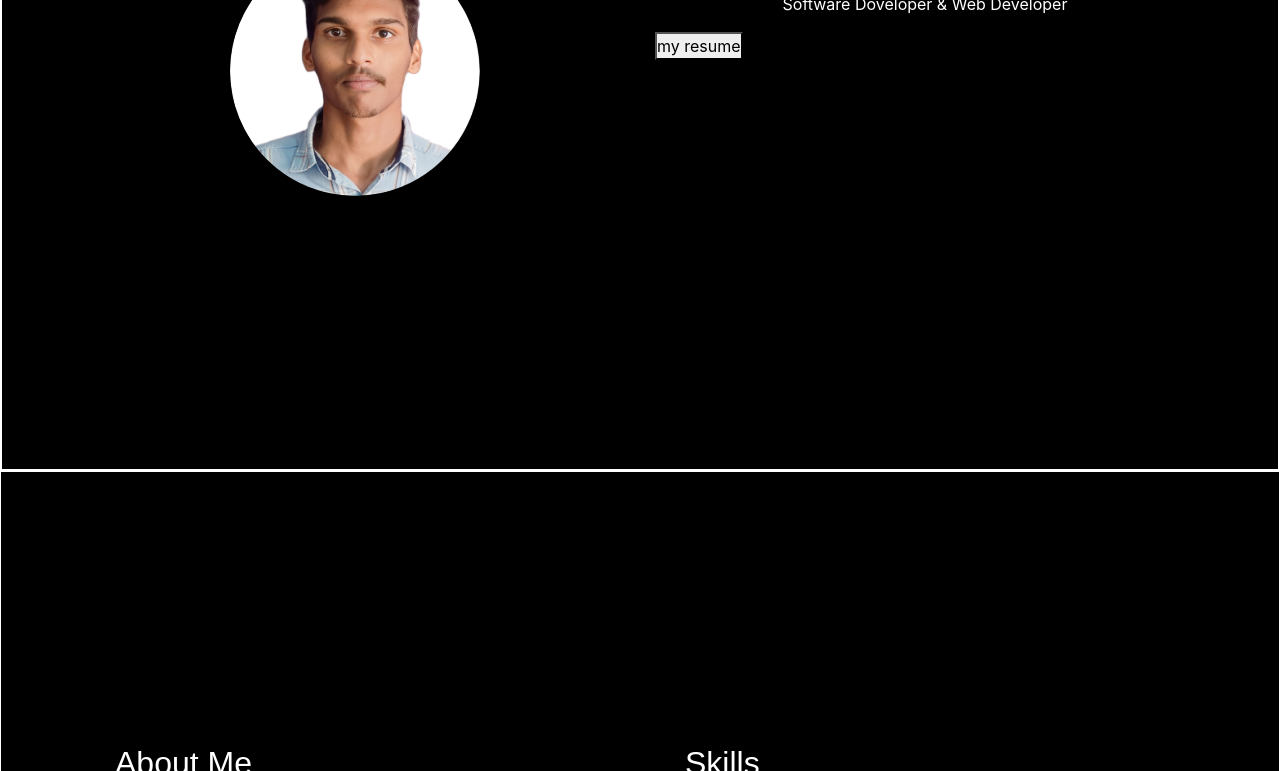
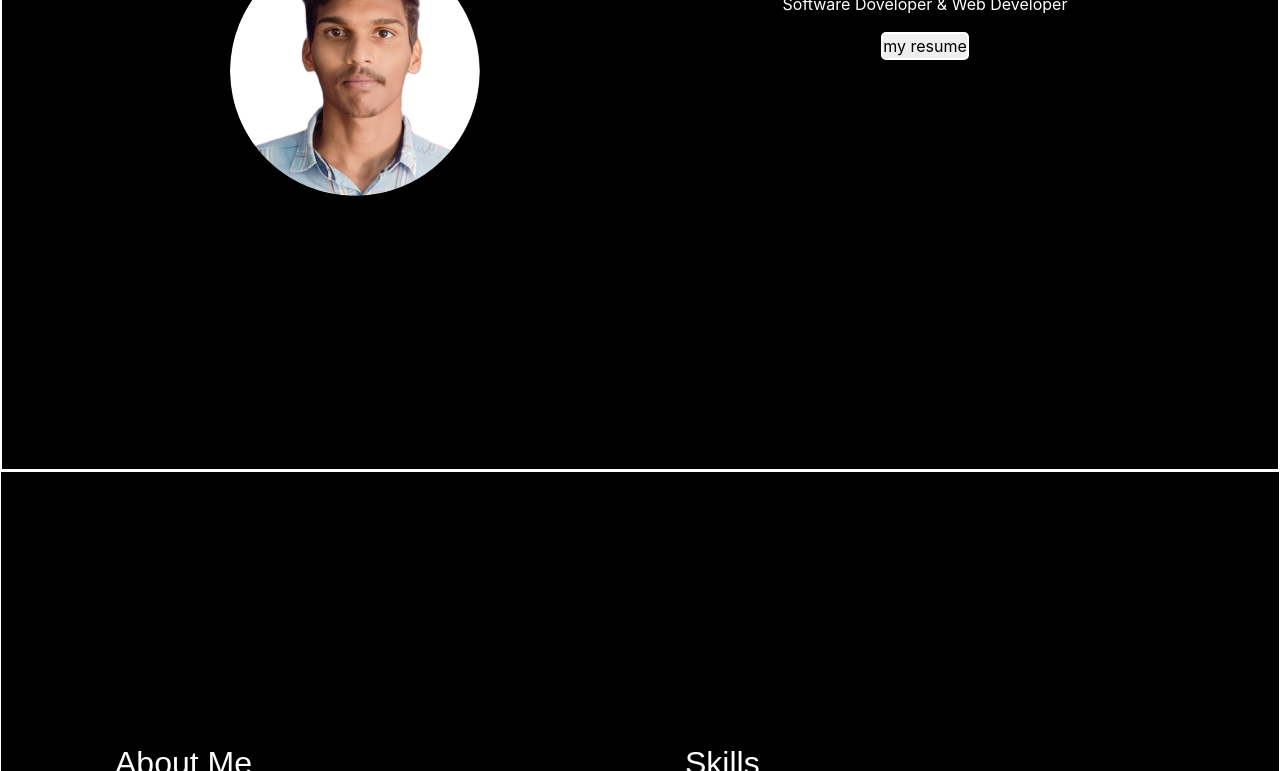
Before and after one commit to Durgaprasadgalla/my-portfolio, a plain HTML site: page index.html in a window 1280 px wide. Shown: the part 329-1100 px from the top of the page. Drawn offline with nearby package versions, Linux system fonts and the light colour scheme.

Commit message:
Update dp.css

```diff
--- a/dp.css
+++ b/dp.css
@@ -88,6 +88,16 @@ img{
     flex-direction: column;
     align-items: center;
     justify-content: center;
+}
+.resume{
+    display: flex;
+    flex-direction: column;
+    align-items: center;
+    justify-content: center;
+}
+.resume-btn{
+  border: 2px solid white;
+  border-radius: 5px;
 }
 .Education{
   background-color:black;
```
